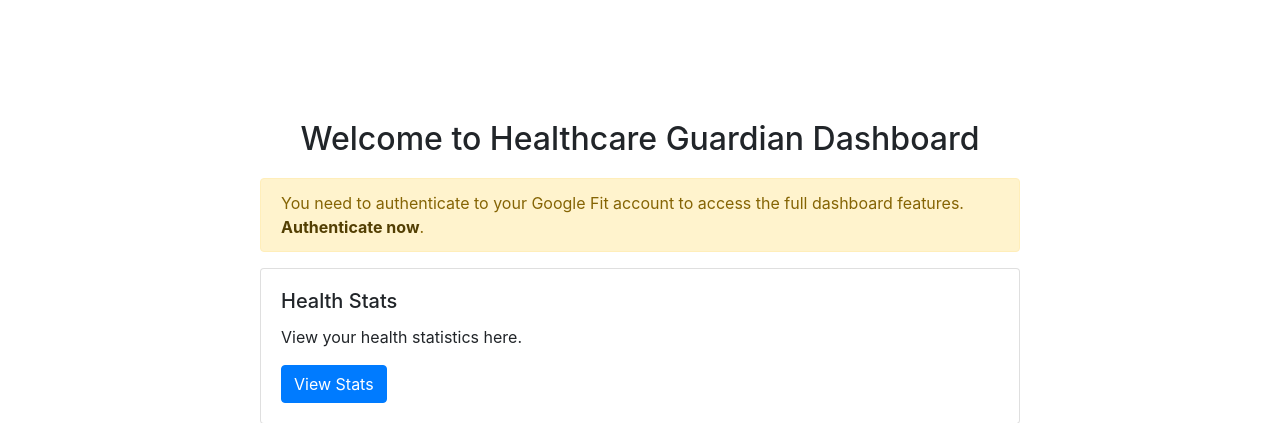
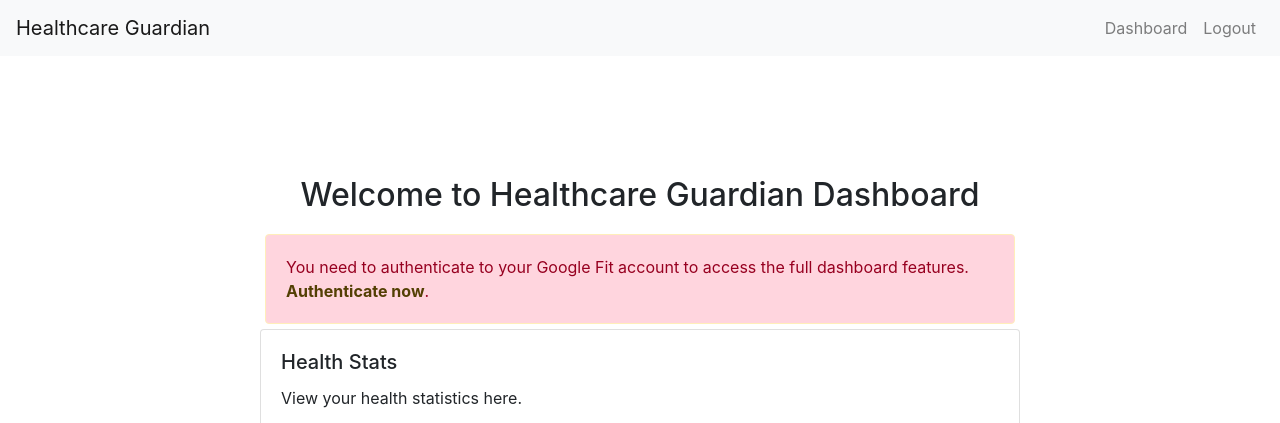
Before and after one commit to sachinmoze/realtime-health-guardian, a Flask app: page /dashboard in a window 1280 px wide. Shown: the top 423 px of the page. Run offline with Flask 3, Linux system fonts and the light colour scheme; a user stored in the database is signed in; some libraries are stand-ins or nearby versions.

Commit message:
login and show dashboard navbar when logged in and logout navbar

```diff
--- a/app.py
+++ b/app.py
@@ -3,7 +3,7 @@
 from flask_cors import CORS
 import json
 import sqlite3
-from flask_login import LoginManager, login_user, logout_user, login_required, UserMixin
+from flask_login import LoginManager, login_user, logout_user, login_required, UserMixin,current_user
 from werkzeug.security import generate_password_hash, check_password_hash
 from flask_wtf import FlaskForm
 from wtforms import StringField, PasswordField
@@ -163,9 +163,16 @@
 def forgotpassword():
     return render_template('forgotpassword.html')
 
+@app.route('/logout')
+def logout():
+    logout_user()
+    flash('You have been logged out.', 'info')
+    return redirect(url_for('home'))
 
+
+
+@app.route('/dashboard')
 @login_required
-@app.route('/dashboard')
 def dashboard():
     return render_template('dashboard.html')
 
--- a/templates/base.html
+++ b/templates/base.html
@@ -33,12 +33,27 @@
 
         <div class="collapse navbar-collapse" id="navbarSupportedContent">
           <ul class="navbar-nav ml-auto">
+            {% if current_user.is_authenticated %}
+
+            <li class="nav-item">
+              <a class="nav-link" href="{{ url_for('dashboard') }}">Dashboard</a>
+            </li>
+            <li class="nav-item">
+              <a class="nav-link" href="{{ url_for('logout') }}">Logout</a>
+            </li>
+
+            {% else %}
+
+            <li class="nav-item">
+              <a class="nav-link" href="{{ url_for('onboarding') }}">Get onboard</a>
+            </li>
             <li class="nav-item">
               <a class="nav-link" href="{{ url_for('signup') }}">Sign Up</a>
             </li>
             <li class="nav-item">
               <a class="nav-link" href="{{ url_for('login') }}">Login</a>
             </li>
+            {% endif %}
           </ul>
         </div>
       </nav>
--- a/templates/dashboard.html
+++ b/templates/dashboard.html
@@ -1,14 +1,8 @@
-<!DOCTYPE html>
-<html lang="en">
-<head>
-  <meta charset="UTF-8">
-  <meta name="viewport" content="width=device-width, initial-scale=1.0">
-  <title>Dashboard | Healthcare Guardian</title>
-  <!-- Bootstrap CSS -->
-  <link href="https://maxcdn.bootstrapcdn.com/bootstrap/4.5.2/css/bootstrap.min.css" rel="stylesheet">
-  <!-- Custom CSS -->
+{% extends 'base.html' %}
+{% block title %}Dashboard | Healthcare Guardian{% endblock %}
+
+  {% block styles %}
   <style>
-    /* Add custom styles here */
     .dashboard-container {
       max-width: 800px;
       margin: auto;
@@ -23,8 +17,9 @@
       margin-bottom: 20px;
     }
   </style>
-</head>
-<body>
+  {% endblock %}
+
+{% block content %}
   <div class="container">
     <div class="row">
       <div class="col-md-12">
@@ -71,11 +66,6 @@
     </div>
   </div>
 
-  <!-- Bootstrap JS and dependencies -->
-  <script src="https://code.jquery.com/jquery-3.5.1.slim.min.js"></script>
-  <script src="https://cdn.jsdelivr.net/npm/@popperjs/core@2.5.4/dist/umd/popper.min.js"></script>
-  <script src="https://stackpath.bootstrapcdn.com/bootstrap/4.5.2/js/bootstrap.min.js"></script>
-  <!-- Custom JavaScript -->
   <script>
     // Event listener for Health Stats link
     document.getElementById('healthStatsLink').addEventListener('click', function(event) {
@@ -95,5 +85,5 @@
       }
     });
   </script>
-</body>
-</html>
+
+{% endblock %}
```
